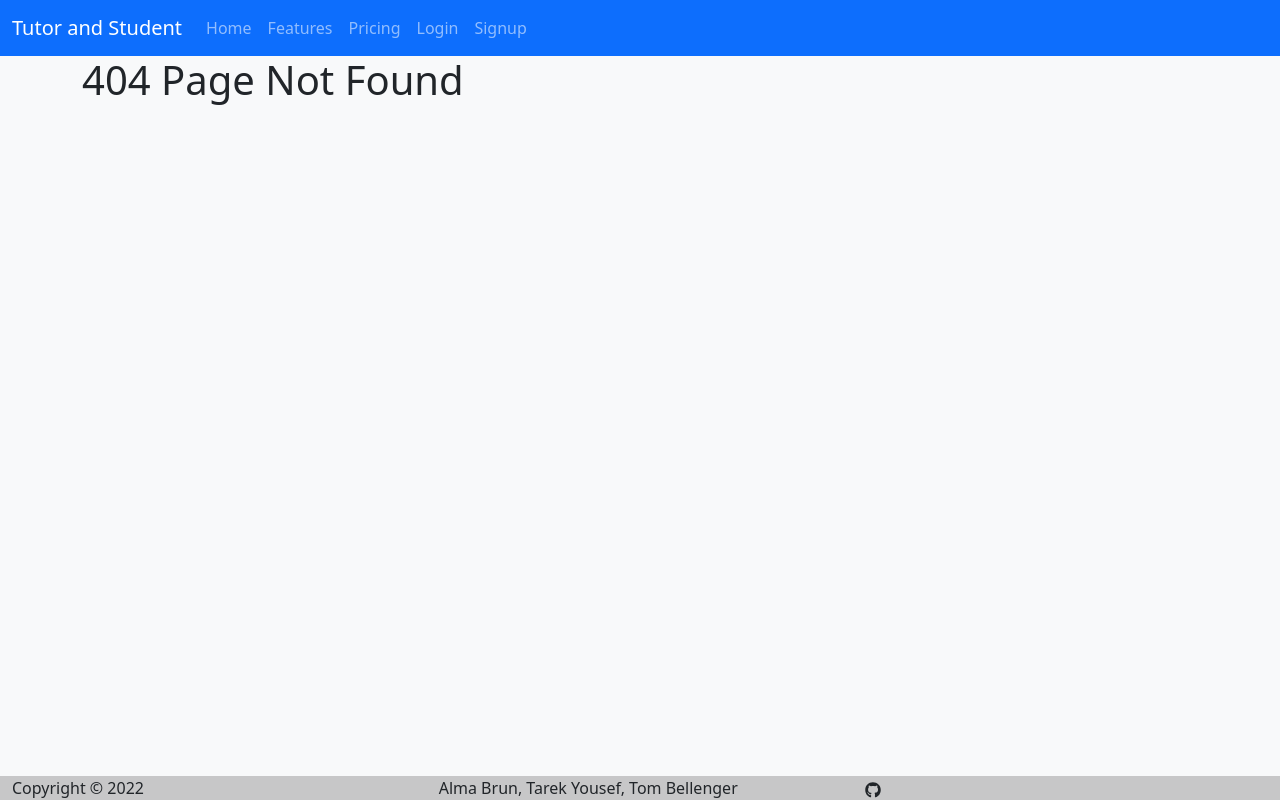
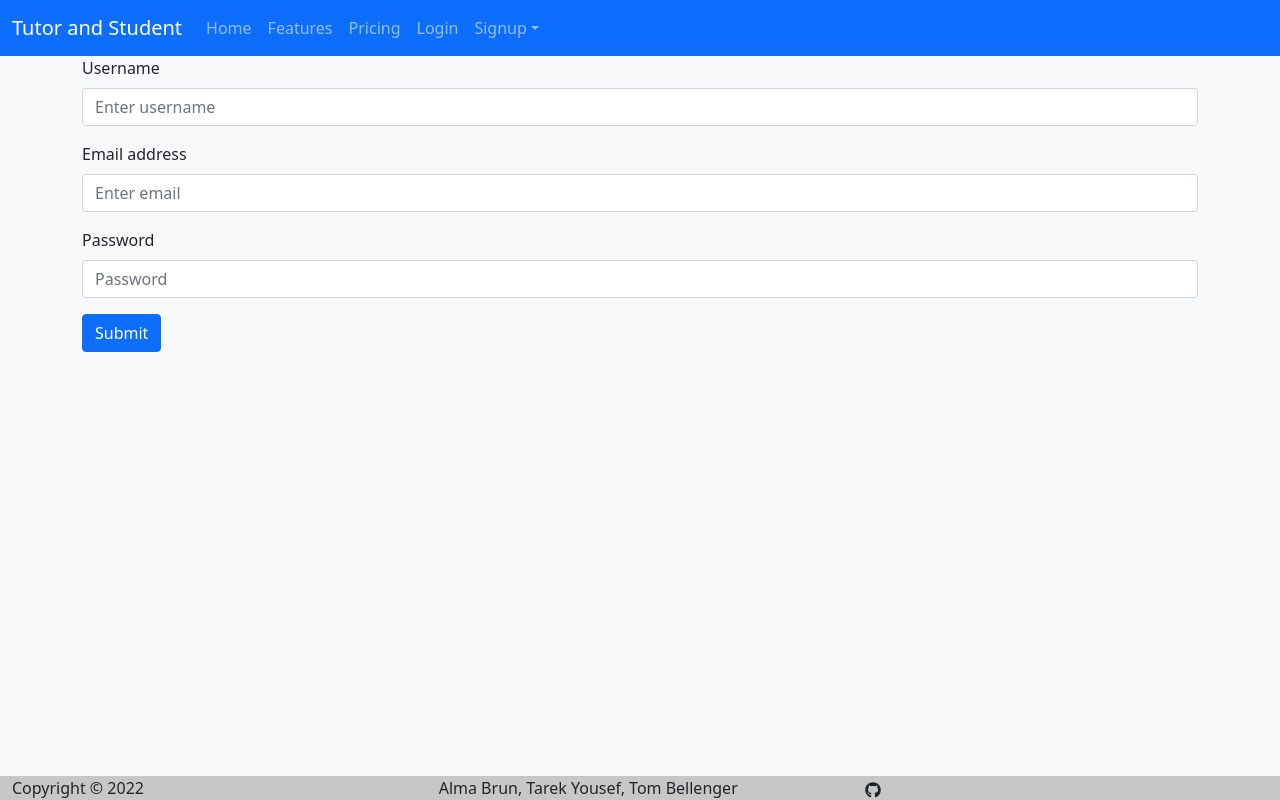
Before and after one commit to ALMA-DEV914/tutor-central-mern, a React (Create React App) app in the folder client/: page /tutor-signup in a window 1280 px wide. Before the commit this address had no page. Built offline with nearby package versions, Linux system fonts and the light colour scheme.

Commit message:
student and tutor signup paths

```diff
--- a/client/src/App.js
+++ b/client/src/App.js
@@ -12,7 +12,8 @@ import { setContext } from "@apollo/client/link/context";
 import { Container } from "react-bootstrap";
 import Home from "./pages/Home";
 import Login from "./pages/Login";
-import Signup from "./pages/Signup";
+import TutorSignup from "./pages/TutorSignup";
+import StudentSignup from "./pages/StudentSignup";
 import Header from "./components/Header";
 import NoMatch from "./pages/NoMatch";
 import Footer from "./components/Footer";
@@ -53,7 +54,8 @@ function App() {
             <Routes>
               <Route path='/' element={<Home />} />
               <Route path='/login' element={<Login />} />
-              <Route path='/signup' element={<Signup />} />
+              <Route path='/student-signup' element={<StudentSignup />} />
+              <Route path='/tutor-signup' element={<TutorSignup />} />
               <Route path='*' element={<NoMatch />} />
             </Routes>
           </Container>
--- a/client/src/components/Header/index.js
+++ b/client/src/components/Header/index.js
@@ -1,6 +1,6 @@
 import React from "react";
 import Auth from "../../utils/auth";
-import { Navbar, Container, Nav } from "react-bootstrap";
+import { Navbar, Container, Nav, NavDropdown } from "react-bootstrap";
 
 function Header() {
   return (
@@ -18,7 +18,14 @@ function Header() {
             {!Auth.loggedIn() && (
               <>
                 <Nav.Link href='/login'>Login</Nav.Link>
-                <Nav.Link href='/signup'>Signup</Nav.Link>
+                <NavDropdown title='Signup'>
+                  <NavDropdown.Item href='/student-signup'>
+                    Student Signup
+                  </NavDropdown.Item>
+                  <NavDropdown.Item href='/tutor-signup'>
+                    Tutor Signup
+                  </NavDropdown.Item>
+                </NavDropdown>
               </>
             )}
           </Nav>
--- a/client/src/components/SearchBar/index.js
+++ b/client/src/components/SearchBar/index.js
@@ -20,6 +20,7 @@ const SearchButton = () => {
   return (
     <Button
       variant='primary'
+      className='my-2'
       disabled={isSearching}
       onClick={!isSearching ? handleClick : null}
     >
--- /dev/null
+++ b/client/src/pages/TutorSignup.js
@@ -0,0 +1,80 @@
+import React, { useState } from "react";
+import { useMutation } from "@apollo/client";
+import Auth from "../utils/auth";
+import { ADD_USER } from "../utils/mutations";
+import { Form, Button } from "react-bootstrap";
+
+function Signup() {
+  const [validated, setValidated] = useState(false);
+  const [formState, setFormState] = useState({
+    username: "",
+    email: "",
+    password: "",
+  });
+  const [addUser] = useMutation(ADD_USER);
+
+  const handleFormSubmit = async (event) => {
+    const form = event.currentTarget;
+    if (form.checkValidity() === false) {
+      event.preventDefault();
+      event.stopPropagation();
+    }
+    setValidated(true);
+    try {
+      const mutationResponse = await addUser({
+        variables: {
+          email: formState.email,
+          password: formState.password,
+          username: formState.username,
+        },
+      });
+      const token = mutationResponse.data.addUser.token;
+      Auth.login(token);
+    } catch (err) {
+      console.log(err);
+    }
+  };
+
+  const handleChange = (event) => {
+    const { name, value } = event.currentTarget;
+    setFormState({ ...formState, [name]: value });
+  };
+
+  return (
+    <Form noValidate validated={validated} onSubmit={handleFormSubmit}>
+      <Form.Group className='mb-3' controlId='formBasicUsername'>
+        <Form.Label>Username</Form.Label>
+        <Form.Control
+          type='text'
+          name='username'
+          placeholder='Enter username'
+          onChange={handleChange}
+        />
+      </Form.Group>
+      <Form.Group className='mb-3' controlId='formBasicEmail'>
+        <Form.Label>Email address</Form.Label>
+        <Form.Control
+          type='email'
+          name='email'
+          placeholder='Enter email'
+          onChange={handleChange}
+        />
+      </Form.Group>
+
+      <Form.Group className='mb-3' controlId='formBasicPassword'>
+        <Form.Label>Password</Form.Label>
+        <Form.Control
+          type='password'
+          name='password'
+          placeholder='Password'
+          onChange={handleChange}
+        />
+      </Form.Group>
+      <Button variant='primary' type='submit' onClick={handleFormSubmit}>
+        Submit
+      </Button>
+    </Form>
+  );
+}
+
+export default Signup;
```
Also changed, not shown: client/src/pages/StudentSignup.js (renamed from client/src/pages/Signup.js).
